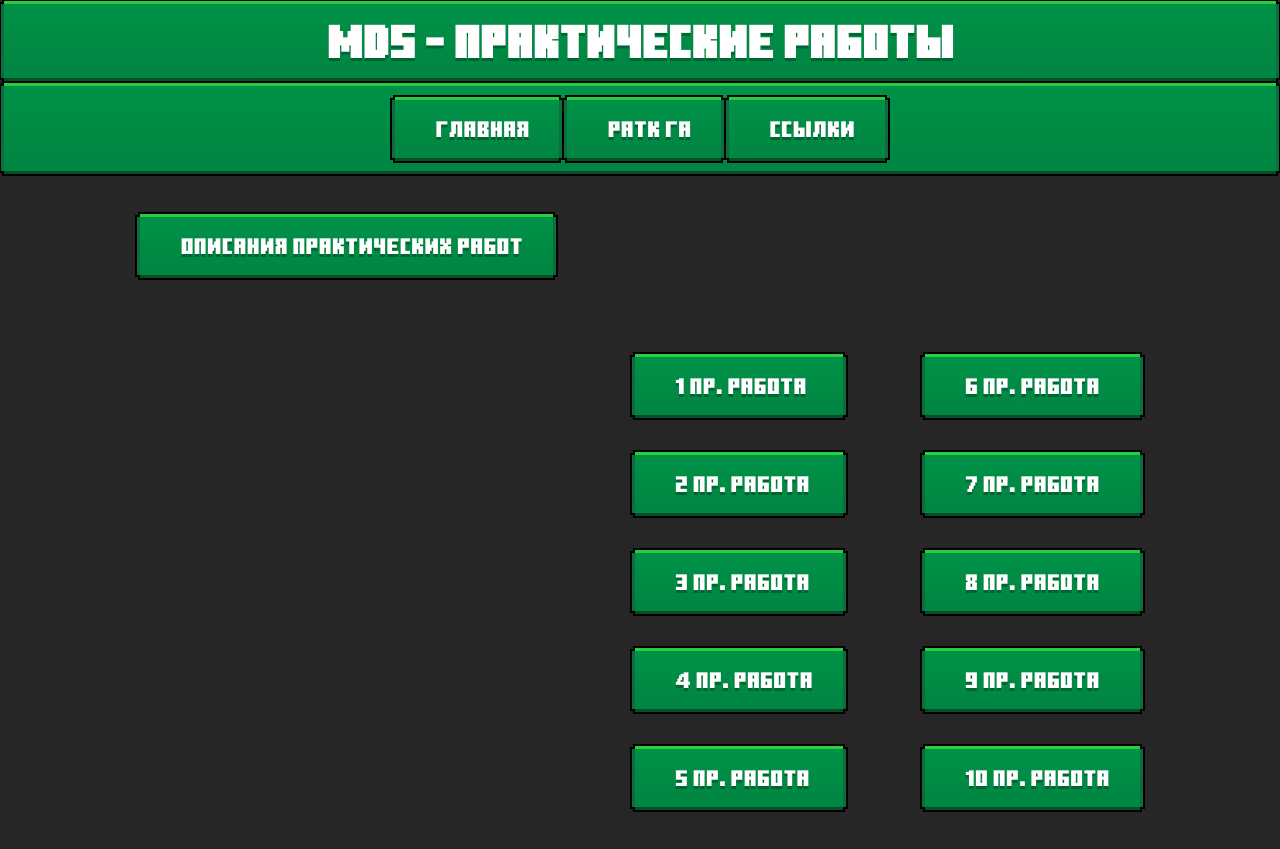
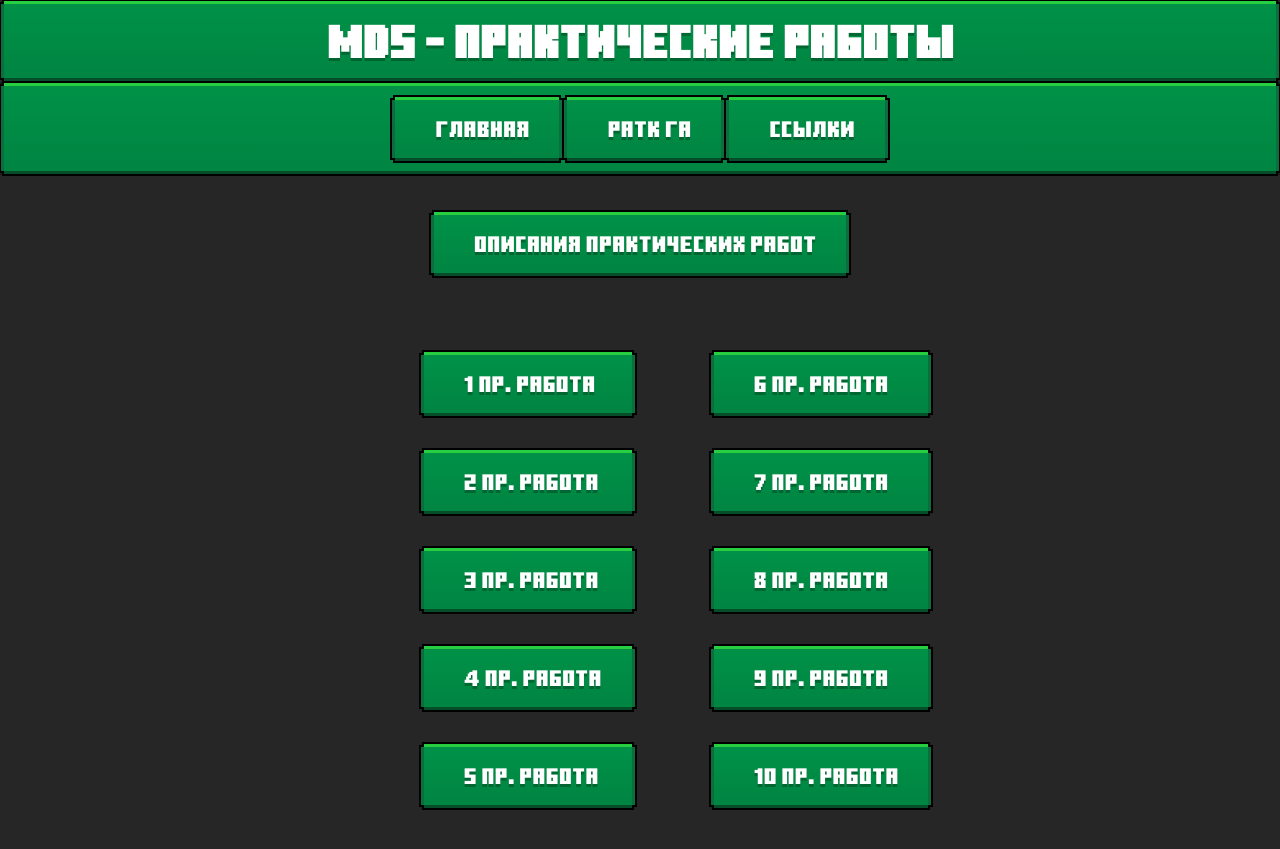
Before and after one commit to MrDexstor/Mrdexstor.github.io, a plain HTML site: page ratkga/pr_works.html in a window 1280 px wide. Drawn offline with Linux system fonts and the light colour scheme.

Commit message:
Fix position button "pr"
Исправлена позиция кнопки

```diff
--- /dev/null
+++ b/css/main.css
@@ -0,0 +1,5 @@
+.int{
+	height: 500;
+	background: #111111;
+
+}
--- a/css/pr_works.css
+++ b/css/pr_works.css
@@ -83,3 +83,11 @@
 .nav-style ul{
 	list-style: none
 }
+
+/*Описание положения и размеров центральной кнопки*/
+
+.file-position{
+	justify-content: center;
+	display: flex;
+
+}
--- a/ratkga/pr_works.html
+++ b/ratkga/pr_works.html
@@ -37,16 +37,14 @@
 		</header>
 
 	<block>
+		<div class="file-position">
+			<nav class="nav-style">
+					<ul>
+							<li><a class="bt-style" href="https://github.com/MrDexstor/Mrdexstor.github.io/raw/main/ratkga/works_inf/Описания%20практических%20работ.pdf" >Описания практических работ</a></li>
+					</ul>
+			</nav>
+		</div>
 		<table class="table-style">
-			<tr>
-				<td>
-					<nav class="nav-style">
-							<ul>
-								<li><a class="bt-style" href="https://github.com/MrDexstor/Mrdexstor.github.io/raw/main/ratkga/works_inf/Описания%20практических%20работ.pdf" >Описания практических работ</a></li>
-							</ul>
-					</nav>
-				</td>
-			</tr>
 
 			<tr>
 				<td>
```
Also changed, not shown: index.html (+3 -0 lines).
